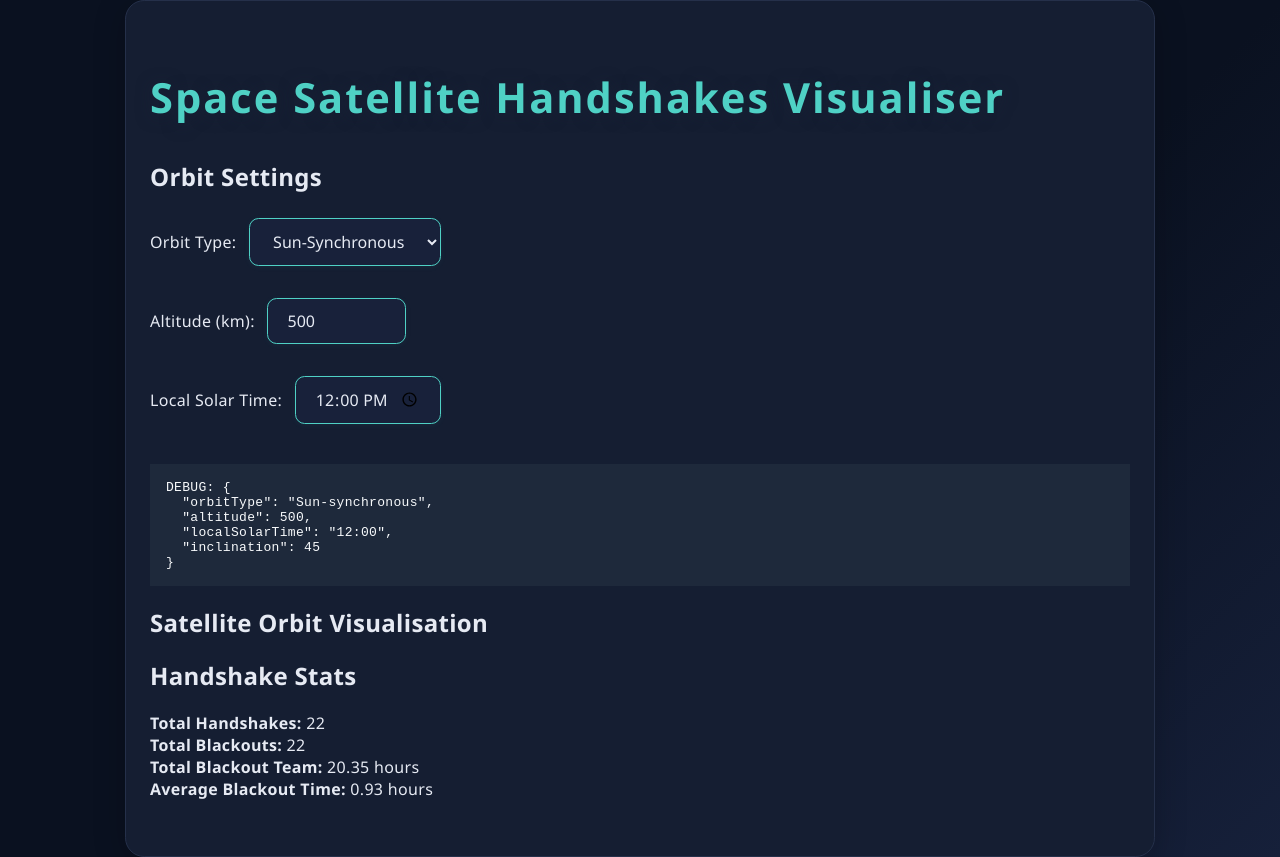
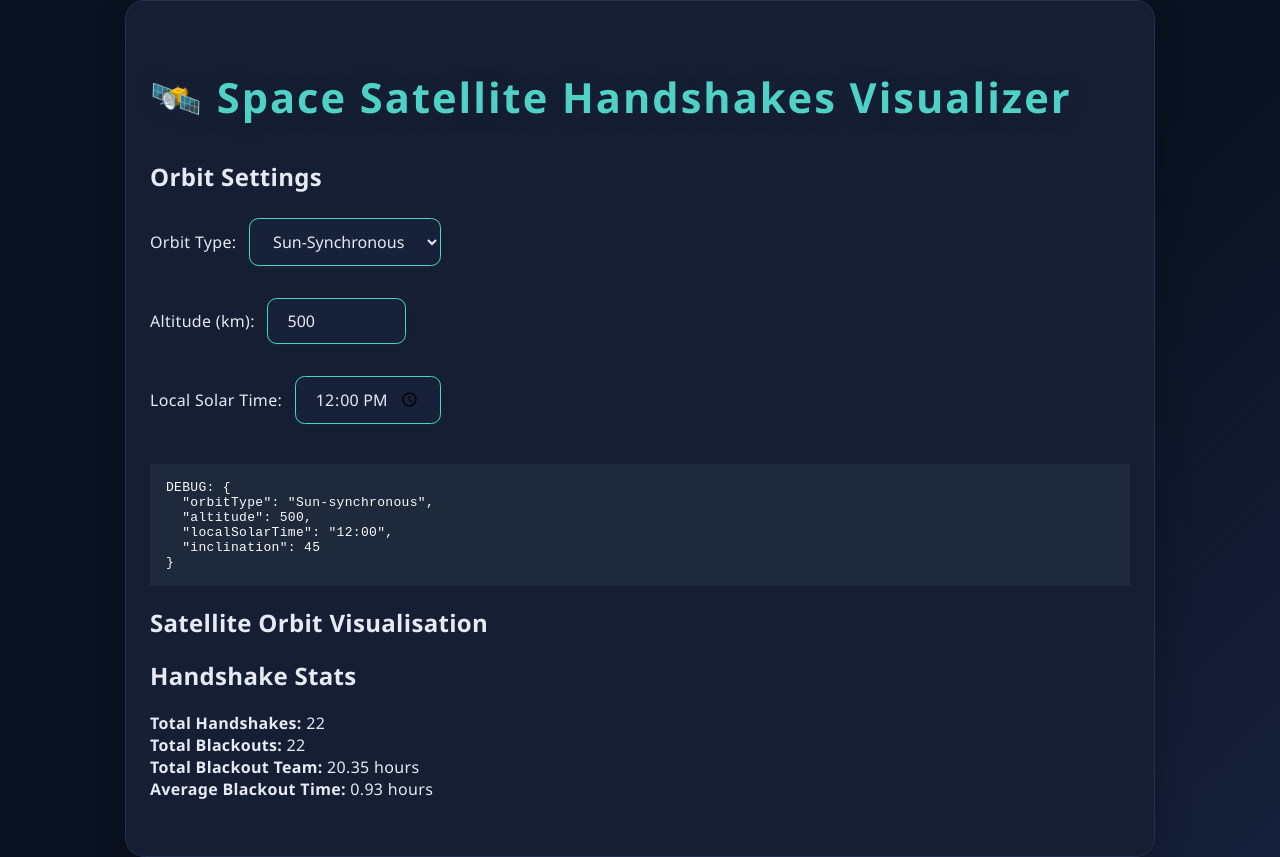
Before and after one commit to aaaryyan/jalebi-bai, a React (Vite) app: page / in a window 1280 px wide. Built offline with nearby package versions, Linux system fonts and the light colour scheme.

Commit message:
debugging

```diff
--- a/src/App.tsx
+++ b/src/App.tsx
@@ -2,19 +2,19 @@
 
 import React, { useState, useMemo } from 'react'
 import OrbitSettings from './components/OrbitSettings'
-import SimulationVisualiser from './components/SimulationVisualiser'
+import SimulationVisualizer from './components/SimulationVisualiser'
 import StatsPanel from './components/StatsPanel'
 import { OrbitParams } from './types'
 import { calculateOrbit } from './logic/orbitMath'
 import { calculateHandshakes } from './logic/handshakeSim'
 import './App.css'
 
-// Temporary fixed relay satellite configuration
+//  Temporary fixed relay satellite config
 const defaultRelayParams: OrbitParams = {
   orbitType: 'Non-polar',
   altitude: 780,
   inclination: 98.6,
-  localSolarTime: '12:00',
+  localSolarTime: '12:00', // unused for non-polar but required by type
 }
 
 const App: React.FC = () => {
@@ -25,8 +25,8 @@ const App: React.FC = () => {
     localSolarTime: '12:00',
   })
 
-  const beaconPath = useMemo( () => calculateOrbit(params), [params])
-  const relayPath = useMemo( () => calculateOrbit(defaultRelayParams), [])
+  const beaconPath = useMemo(() => calculateOrbit(params), [params])
+  const relayPath = useMemo(() => calculateOrbit(defaultRelayParams), [])
   const handshakeResult = useMemo(
     () => calculateHandshakes(beaconPath, relayPath),
     [beaconPath, relayPath]
@@ -34,9 +34,10 @@ const App: React.FC = () => {
 
   return (
     <div className="app">
-      <h1> Space Satellite Handshakes Visualiser</h1>
+      <h1>🛰️ Space Satellite Handshakes Visualizer</h1>
+
       <OrbitSettings params={params} setParams={setParams} />
-      <SimulationVisualiser beaconPath={beaconPath} relayPath={relayPath} />
+      <SimulationVisualizer beaconPath={beaconPath} relayPath={relayPath} />
       <StatsPanel result={handshakeResult} />
     </div>
   )
```
